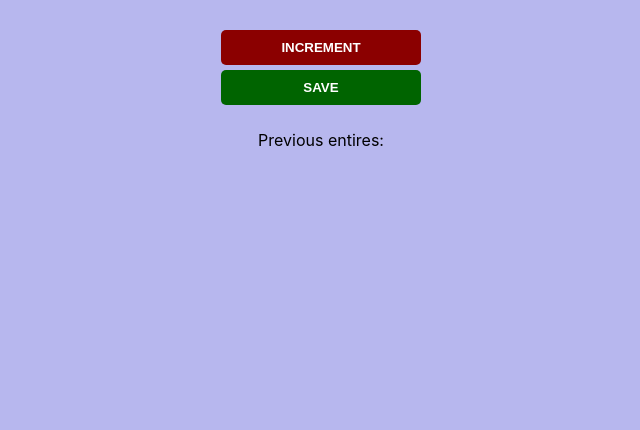
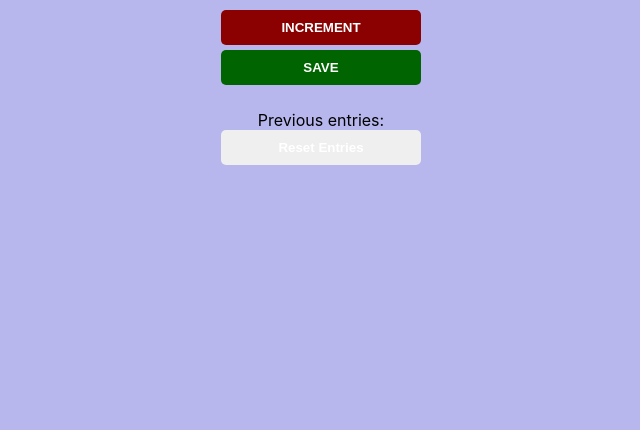
Before and after one commit to Sylvier01/Passenger-Counter, a plain HTML site: page index.html in a window 1280 px wide. Shown: the part 370-800 px from the top of the page, without its empty margins (319-959 px from the left). Drawn offline with Linux system fonts and the light colour scheme.

Commit message:
Add reset button to clear entries in index.html
Added a reset button to clear previous entries.

```diff
--- a/index.html
+++ b/index.html
@@ -12,7 +12,8 @@
         <h2 id="count-el">0</h2>
         <button id="increment-btn" onclick="increment()">INCREMENT</button>
         <button id="save-btn" onclick="save()">SAVE</button>
-        <p id="save-el">Previous entires: </p>
+        <p id="save-el">Previous entries: </p>
+        <button id="reset-entries-btn" onclick="resetEntries()">Reset Entries</button>
     </div>
     <script src="script.js"></script>
 </body>
```
